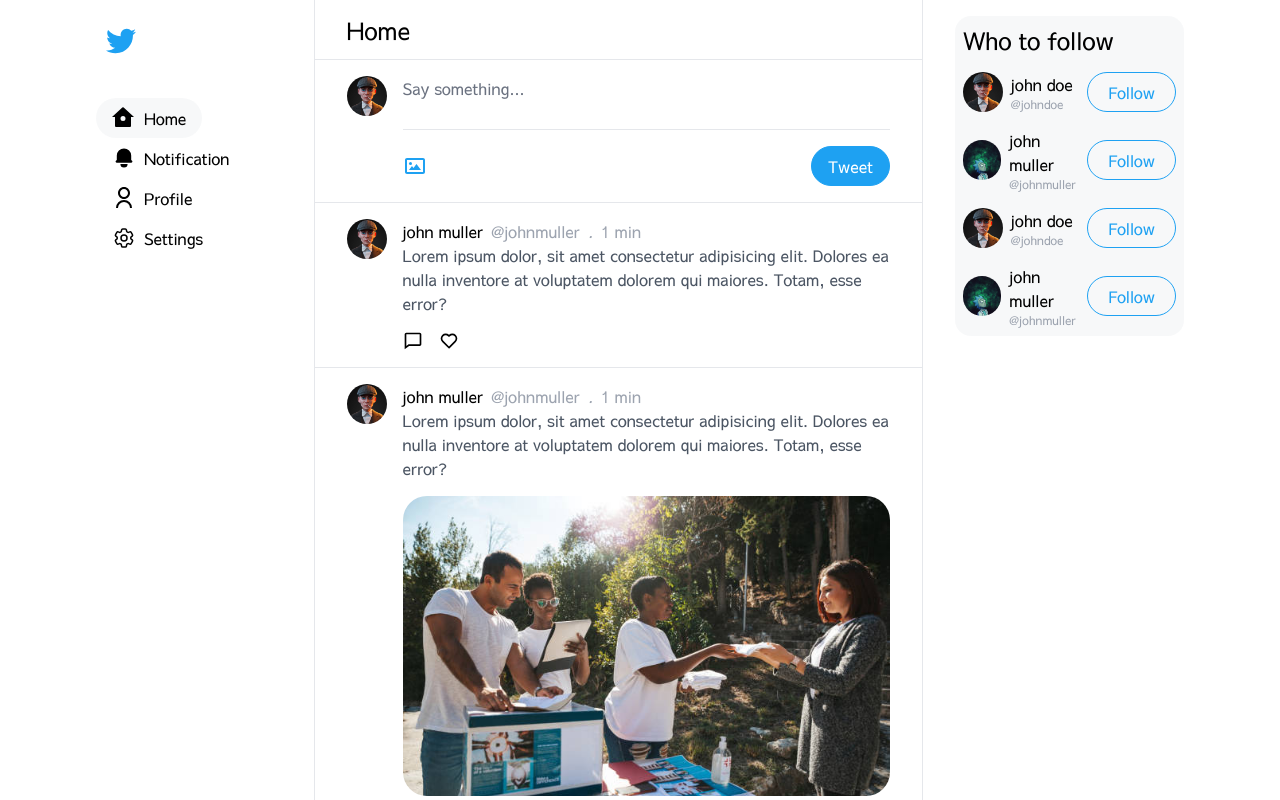
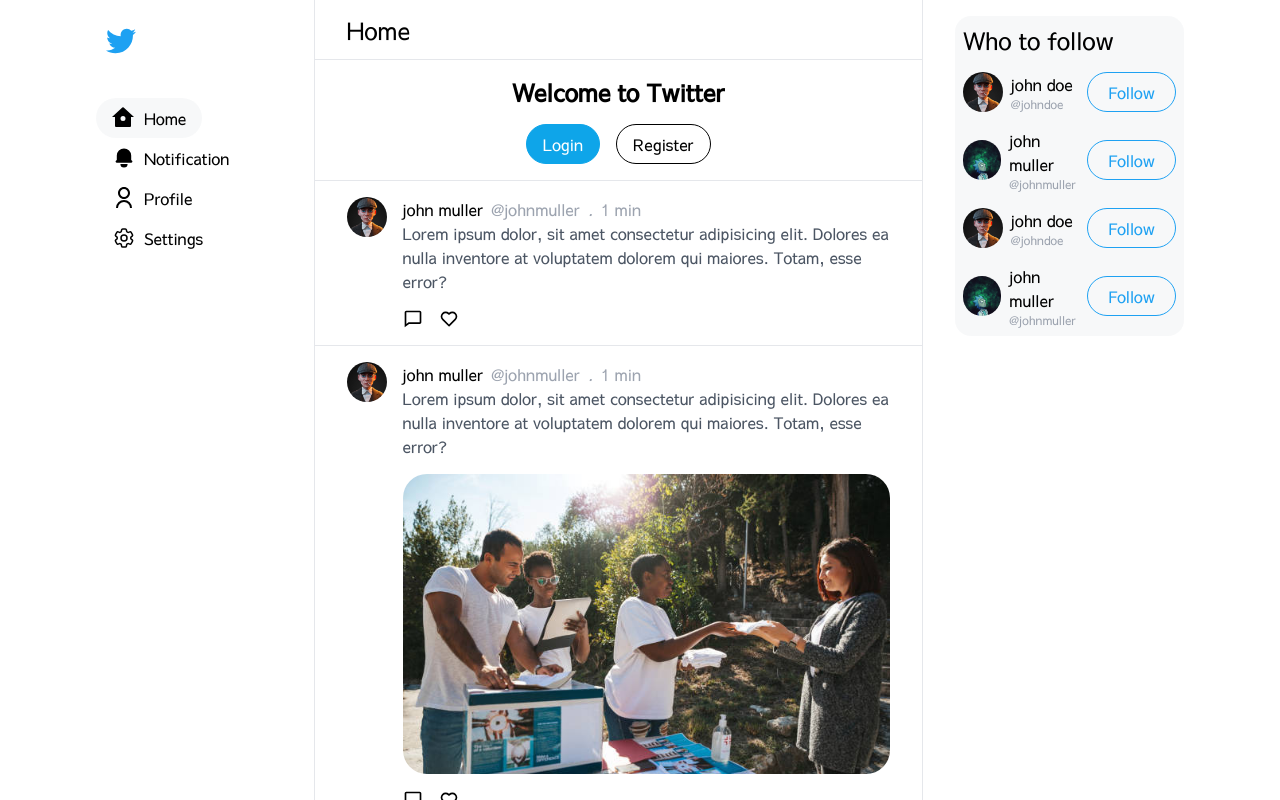
Before and after one commit to code-env/next13-twitter-clone, a Next.js app: page / in a window 1280 px wide. Shown: the top 800 px of the page. Built offline with nearby package versions, Linux system fonts and the light colour scheme; no server answers.

Commit message:
the auth was added in the place of the share container

```diff
--- a/app/(site)/page.jsx
+++ b/app/(site)/page.jsx
@@ -1,5 +1,4 @@
 import { Header, HomeSidebar, Posts, Share } from "@components";
-import React from "react";
 
 const Home = () => {
   return (
--- a/components/Share.jsx
+++ b/components/Share.jsx
@@ -5,12 +5,21 @@
 import CustomizeImage from "./CustomizeImage";
 import { BiImage } from "react-icons/bi";
 import { ButtonContainer } from "@components";
+import { useSession } from "next-auth/react";
 
 const Share = () => {
   const [file, setFile] = useState(null);
+
+  const {data: sesion} = useSession()
+
+  console.log(sesion?.user);
+
   return (
     <div className="px-8 py-4 bg-skin-fill flex gap-4">
-      <div className="user__profile  ">
+      {
+        sesion?.user ? (
+          <>
+            <div className="user__profile  ">
         <CustomizeImage
           src="/Images/user1.jpg"
           height={40}
@@ -67,6 +76,41 @@
           </div>
         </div>
       </div>
+          </>
+        ) : (
+            <div className="auth__container mx-auto flex flex-col items-center justify-center gap-4">
+              <h1 className="font-bold text-2xl">Welcome to Twitter</h1>
+              <div className="auth__buttons flex gap-4 items-center">
+                <ButtonContainer className="
+                  border
+                 border-sky-500
+                 bg-sky-500
+                 px-4 h-[40px]
+                  rounded-[20px]
+                  text-white
+                  hover:bg-white
+                  transition
+                  hover:text-sky-500"
+                  label="Login" />
+                <ButtonContainer
+                  className="
+                 border
+                 border-black
+                  px-4 h-[40px]
+                  rounded-[20px]
+                  text-black
+                  hover:bg-black
+                  transition
+                  hover:text-white
+                 "
+                  label="Register"
+
+                />
+              </div>
+            </div>
+        )
+      }
+
     </div>
   );
 };
--- a/config/cloudinary.js
+++ b/config/cloudinary.js
@@ -0,0 +1 @@
+import cloudinary from "cloudinary";
```
Also changed, not shown: redux/Providers.jsx (deleted, +0 -8 lines).
